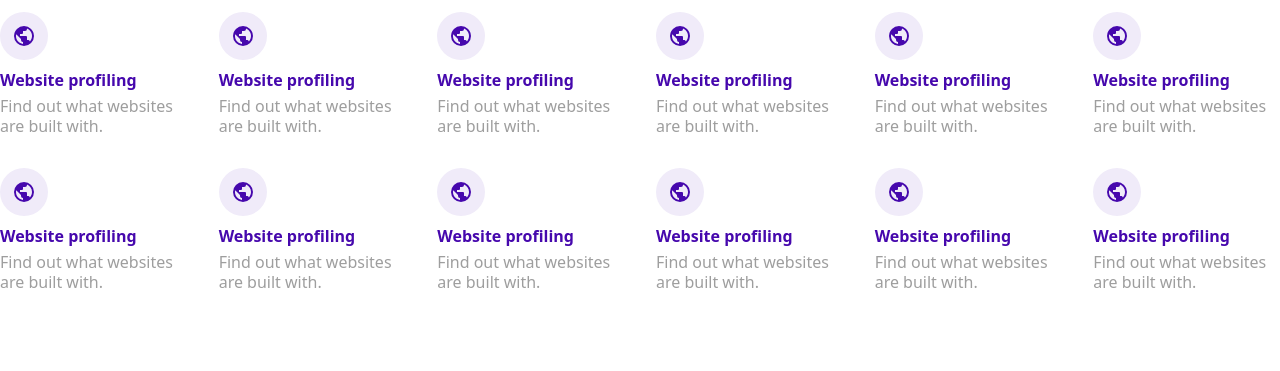
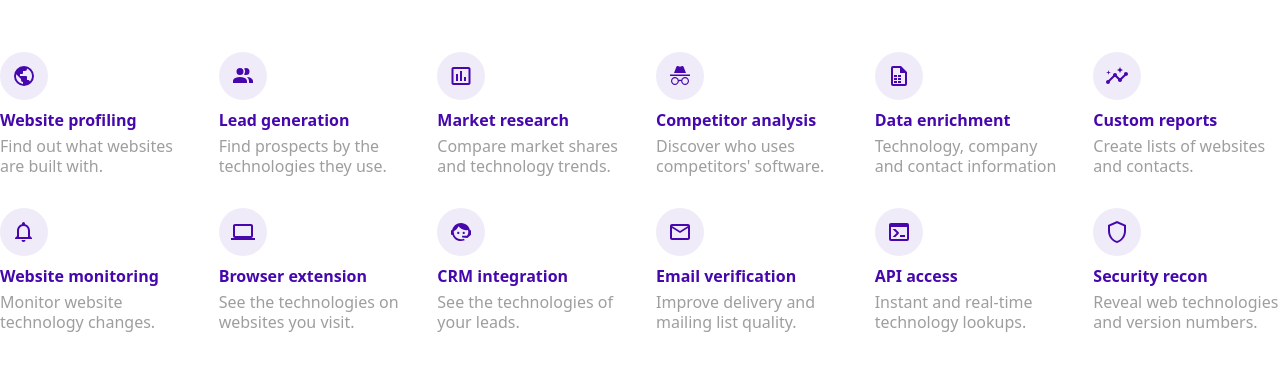
Before and after one commit to abdelilahelhaddad/wappalyzer, a website built with Vite: page index.html in a window 1280 px wide. Shown: the part 477-848 px from the top of the page. Built offline with nearby package versions, Linux system fonts and the light colour scheme.

Commit message:
:fire: :art: Create Main Section :sparkles: :globe_with_meridians:

```diff
--- a/index.html
+++ b/index.html
@@ -360,7 +360,7 @@
     <main class="lg:container lg:mx-auto py-10">
       <section class="mb-8">
         <div>
-          <p class="text-center mb-4 text-3xl font-medium text-w-gray-font">
+          <p class="text-center mb-14 text-3xl font-medium text-w-gray-font">
             Empower your sales and marketing teams
           </p>
         </div>
@@ -404,19 +404,19 @@
                   style="font-size: 24px; height: 24px; width: 24px"
                 >
                   <path
-                    d="M17.9,17.39C17.64,16.59 16.89,16 16,16H15V13A1,1 0 0,0 14,12H8V10H10A1,1 0 0,0 11,9V7H13A2,2 0 0,0 15,5V4.59C17.93,5.77 20,8.64 20,12C20,14.08 19.2,15.97 17.9,17.39M11,19.93C7.05,19.44 4,16.08 4,12C4,11.38 4.08,10.78 4.21,10.21L9,15V16A2,2 0 0,0 11,18M12,2A10,10 0 0,0 2,12A10,10 0 0,0 12,22A10,10 0 0,0 22,12A10,10 0 0,0 12,2Z"
+                    d="M16 17V19H2V17S2 13 9 13 16 17 16 17M12.5 7.5A3.5 3.5 0 1 0 9 11A3.5 3.5 0 0 0 12.5 7.5M15.94 13A5.32 5.32 0 0 1 18 17V19H22V17S22 13.37 15.94 13M15 4A3.39 3.39 0 0 0 13.07 4.59A5 5 0 0 1 13.07 10.41A3.39 3.39 0 0 0 15 11A3.5 3.5 0 0 0 15 4Z"
                   ></path>
                 </svg>
               </span>
             </div>
             <p id="empowerTitle" class="font-semibold mb-1 text-w-purple">
-              Website profiling
+              Lead generation
             </p>
             <p
               id="empowerText"
               class="font-extralight text-w-gray-light-font leading-tight"
             >
-              Find out what websites are built with.
+              Find prospects by the technologies they use.
             </p>
           </div>
           <div class="flex flex-col">
@@ -431,19 +431,19 @@
                   style="font-size: 24px; height: 24px; width: 24px"
                 >
                   <path
-                    d="M17.9,17.39C17.64,16.59 16.89,16 16,16H15V13A1,1 0 0,0 14,12H8V10H10A1,1 0 0,0 11,9V7H13A2,2 0 0,0 15,5V4.59C17.93,5.77 20,8.64 20,12C20,14.08 19.2,15.97 17.9,17.39M11,19.93C7.05,19.44 4,16.08 4,12C4,11.38 4.08,10.78 4.21,10.21L9,15V16A2,2 0 0,0 11,18M12,2A10,10 0 0,0 2,12A10,10 0 0,0 12,22A10,10 0 0,0 22,12A10,10 0 0,0 12,2Z"
+                    d="M9 17H7V10H9V17M13 17H11V7H13V17M17 17H15V13H17V17M19.5 19.1H4.5V5H19.5V19.1M19.5 3H4.5C3.4 3 2.5 3.9 2.5 5V19C2.5 20.1 3.4 21 4.5 21H19.5C20.6 21 21.5 20.1 21.5 19V5C21.5 3.9 20.6 3 19.5 3Z"
                   ></path>
                 </svg>
               </span>
             </div>
             <p id="empowerTitle" class="font-semibold mb-1 text-w-purple">
-              Website profiling
+              Market research
             </p>
             <p
               id="empowerText"
               class="font-extralight text-w-gray-light-font leading-tight"
             >
-              Find out what websites are built with.
+              Compare market shares and technology trends.
             </p>
           </div>
           <div class="flex flex-col">
@@ -458,19 +458,19 @@
                   style="font-size: 24px; height: 24px; width: 24px"
                 >
                   <path
-                    d="M17.9,17.39C17.64,16.59 16.89,16 16,16H15V13A1,1 0 0,0 14,12H8V10H10A1,1 0 0,0 11,9V7H13A2,2 0 0,0 15,5V4.59C17.93,5.77 20,8.64 20,12C20,14.08 19.2,15.97 17.9,17.39M11,19.93C7.05,19.44 4,16.08 4,12C4,11.38 4.08,10.78 4.21,10.21L9,15V16A2,2 0 0,0 11,18M12,2A10,10 0 0,0 2,12A10,10 0 0,0 12,22A10,10 0 0,0 22,12A10,10 0 0,0 12,2Z"
+                    d="M17.06 13C15.2 13 13.64 14.33 13.24 16.1C12.29 15.69 11.42 15.8 10.76 16.09C10.35 14.31 8.79 13 6.94 13C4.77 13 3 14.79 3 17C3 19.21 4.77 21 6.94 21C9 21 10.68 19.38 10.84 17.32C11.18 17.08 12.07 16.63 13.16 17.34C13.34 19.39 15 21 17.06 21C19.23 21 21 19.21 21 17C21 14.79 19.23 13 17.06 13M6.94 19.86C5.38 19.86 4.13 18.58 4.13 17S5.39 14.14 6.94 14.14C8.5 14.14 9.75 15.42 9.75 17S8.5 19.86 6.94 19.86M17.06 19.86C15.5 19.86 14.25 18.58 14.25 17S15.5 14.14 17.06 14.14C18.62 14.14 19.88 15.42 19.88 17S18.61 19.86 17.06 19.86M22 10.5H2V12H22V10.5M15.53 2.63C15.31 2.14 14.75 1.88 14.22 2.05L12 2.79L9.77 2.05L9.72 2.04C9.19 1.89 8.63 2.17 8.43 2.68L6 9H18L15.56 2.68L15.53 2.63Z"
                   ></path>
                 </svg>
               </span>
             </div>
             <p id="empowerTitle" class="font-semibold mb-1 text-w-purple">
-              Website profiling
+              Competitor analysis
             </p>
             <p
               id="empowerText"
               class="font-extralight text-w-gray-light-font leading-tight"
             >
-              Find out what websites are built with.
+              Discover who uses competitors' software.
             </p>
           </div>
           <div class="flex flex-col">
@@ -485,19 +485,19 @@
                   style="font-size: 24px; height: 24px; width: 24px"
                 >
                   <path
-                    d="M17.9,17.39C17.64,16.59 16.89,16 16,16H15V13A1,1 0 0,0 14,12H8V10H10A1,1 0 0,0 11,9V7H13A2,2 0 0,0 15,5V4.59C17.93,5.77 20,8.64 20,12C20,14.08 19.2,15.97 17.9,17.39M11,19.93C7.05,19.44 4,16.08 4,12C4,11.38 4.08,10.78 4.21,10.21L9,15V16A2,2 0 0,0 11,18M12,2A10,10 0 0,0 2,12A10,10 0 0,0 12,22A10,10 0 0,0 22,12A10,10 0 0,0 12,2Z"
+                    d="M14,2H6A2,2 0 0,0 4,4V20A2,2 0 0,0 6,22H18A2,2 0 0,0 20,20V8L14,2M18,20H6V4H13V9H18V20M10,13H7V11H10V13M14,13H11V11H14V13M10,16H7V14H10V16M14,16H11V14H14V16M10,19H7V17H10V19M14,19H11V17H14V19Z"
                   ></path>
                 </svg>
               </span>
             </div>
             <p id="empowerTitle" class="font-semibold mb-1 text-w-purple">
-              Website profiling
+              Data enrichment
             </p>
             <p
               id="empowerText"
               class="font-extralight text-w-gray-light-font leading-tight"
             >
-              Find out what websites are built with.
+              Technology, company and contact information
             </p>
           </div>
           <div class="flex flex-col">
@@ -512,19 +512,19 @@
                   style="font-size: 24px; height: 24px; width: 24px"
                 >
                   <path
-                    d="M17.9,17.39C17.64,16.59 16.89,16 16,16H15V13A1,1 0 0,0 14,12H8V10H10A1,1 0 0,0 11,9V7H13A2,2 0 0,0 15,5V4.59C17.93,5.77 20,8.64 20,12C20,14.08 19.2,15.97 17.9,17.39M11,19.93C7.05,19.44 4,16.08 4,12C4,11.38 4.08,10.78 4.21,10.21L9,15V16A2,2 0 0,0 11,18M12,2A10,10 0 0,0 2,12A10,10 0 0,0 12,22A10,10 0 0,0 22,12A10,10 0 0,0 12,2Z"
+                    d="M21 8C19.5 8 18.7 9.4 19.1 10.5L15.5 14.1C15.2 14 14.8 14 14.5 14.1L11.9 11.5C12.3 10.4 11.5 9 10 9C8.6 9 7.7 10.4 8.1 11.5L3.5 16C2.4 15.7 1 16.5 1 18C1 19.1 1.9 20 3 20C4.4 20 5.3 18.6 4.9 17.5L9.4 12.9C9.7 13 10.1 13 10.4 12.9L13 15.5C12.7 16.5 13.5 18 15 18C16.5 18 17.3 16.6 16.9 15.5L20.5 11.9C21.6 12.2 23 11.4 23 10C23 8.9 22.1 8 21 8M15 9L15.9 6.9L18 6L15.9 5.1L15 3L14.1 5.1L12 6L14.1 6.9L15 9M3.5 11L4 9L6 8.5L4 8L3.5 6L3 8L1 8.5L3 9L3.5 11Z"
                   ></path>
                 </svg>
               </span>
             </div>
             <p id="empowerTitle" class="font-semibold mb-1 text-w-purple">
-              Website profiling
+              Custom reports
             </p>
             <p
               id="empowerText"
               class="font-extralight text-w-gray-light-font leading-tight"
             >
-              Find out what websites are built with.
+              Create lists of websites and contacts.
             </p>
           </div>
           <div class="flex flex-col">
@@ -539,19 +539,19 @@
                   style="font-size: 24px; height: 24px; width: 24px"
                 >
                   <path
-                    d="M17.9,17.39C17.64,16.59 16.89,16 16,16H15V13A1,1 0 0,0 14,12H8V10H10A1,1 0 0,0 11,9V7H13A2,2 0 0,0 15,5V4.59C17.93,5.77 20,8.64 20,12C20,14.08 19.2,15.97 17.9,17.39M11,19.93C7.05,19.44 4,16.08 4,12C4,11.38 4.08,10.78 4.21,10.21L9,15V16A2,2 0 0,0 11,18M12,2A10,10 0 0,0 2,12A10,10 0 0,0 12,22A10,10 0 0,0 22,12A10,10 0 0,0 12,2Z"
+                    d="M16,17H7V10.5C7,8 9,6 11.5,6C14,6 16,8 16,10.5M18,16V10.5C18,7.43 15.86,4.86 13,4.18V3.5A1.5,1.5 0 0,0 11.5,2A1.5,1.5 0 0,0 10,3.5V4.18C7.13,4.86 5,7.43 5,10.5V16L3,18V19H20V18M11.5,22A2,2 0 0,0 13.5,20H9.5A2,2 0 0,0 11.5,22Z"
                   ></path>
                 </svg>
               </span>
             </div>
             <p id="empowerTitle" class="font-semibold mb-1 text-w-purple">
-              Website profiling
+              Website monitoring
             </p>
             <p
               id="empowerText"
               class="font-extralight text-w-gray-light-font leading-tight"
             >
-              Find out what websites are built with.
+              Monitor website technology changes.
             </p>
           </div>
           <div class="flex flex-col">
@@ -566,19 +566,19 @@
                   style="font-size: 24px; height: 24px; width: 24px"
                 >
                   <path
-                    d="M17.9,17.39C17.64,16.59 16.89,16 16,16H15V13A1,1 0 0,0 14,12H8V10H10A1,1 0 0,0 11,9V7H13A2,2 0 0,0 15,5V4.59C17.93,5.77 20,8.64 20,12C20,14.08 19.2,15.97 17.9,17.39M11,19.93C7.05,19.44 4,16.08 4,12C4,11.38 4.08,10.78 4.21,10.21L9,15V16A2,2 0 0,0 11,18M12,2A10,10 0 0,0 2,12A10,10 0 0,0 12,22A10,10 0 0,0 22,12A10,10 0 0,0 12,2Z"
+                    d="M4,6H20V16H4M20,18A2,2 0 0,0 22,16V6C22,4.89 21.1,4 20,4H4C2.89,4 2,4.89 2,6V16A2,2 0 0,0 4,18H0V20H24V18H20Z"
                   ></path>
                 </svg>
               </span>
             </div>
             <p id="empowerTitle" class="font-semibold mb-1 text-w-purple">
-              Website profiling
+              Browser extension
             </p>
             <p
               id="empowerText"
               class="font-extralight text-w-gray-light-font leading-tight"
             >
-              Find out what websites are built with.
+              See the technologies on websites you visit.
             </p>
           </div>
           <div class="flex flex-col">
@@ -593,19 +593,19 @@
                   style="font-size: 24px; height: 24px; width: 24px"
                 >
                   <path
-                    d="M17.9,17.39C17.64,16.59 16.89,16 16,16H15V13A1,1 0 0,0 14,12H8V10H10A1,1 0 0,0 11,9V7H13A2,2 0 0,0 15,5V4.59C17.93,5.77 20,8.64 20,12C20,14.08 19.2,15.97 17.9,17.39M11,19.93C7.05,19.44 4,16.08 4,12C4,11.38 4.08,10.78 4.21,10.21L9,15V16A2,2 0 0,0 11,18M12,2A10,10 0 0,0 2,12A10,10 0 0,0 12,22A10,10 0 0,0 22,12A10,10 0 0,0 12,2Z"
+                    d="M18.72,14.76C19.07,13.91 19.26,13 19.26,12C19.26,11.28 19.15,10.59 18.96,9.95C18.31,10.1 17.63,10.18 16.92,10.18C13.86,10.18 11.15,8.67 9.5,6.34C8.61,8.5 6.91,10.26 4.77,11.22C4.73,11.47 4.73,11.74 4.73,12A7.27,7.27 0 0,0 12,19.27C13.05,19.27 14.06,19.04 14.97,18.63C15.54,19.72 15.8,20.26 15.78,20.26C14.14,20.81 12.87,21.08 12,21.08C9.58,21.08 7.27,20.13 5.57,18.42C4.53,17.38 3.76,16.11 3.33,14.73H2V10.18H3.09C3.93,6.04 7.6,2.92 12,2.92C14.4,2.92 16.71,3.87 18.42,5.58C19.69,6.84 20.54,8.45 20.89,10.18H22V14.67H22V14.69L22,14.73H21.94L18.38,18L13.08,17.4V15.73H17.91L18.72,14.76M9.27,11.77C9.57,11.77 9.86,11.89 10.07,12.11C10.28,12.32 10.4,12.61 10.4,12.91C10.4,13.21 10.28,13.5 10.07,13.71C9.86,13.92 9.57,14.04 9.27,14.04C8.64,14.04 8.13,13.54 8.13,12.91C8.13,12.28 8.64,11.77 9.27,11.77M14.72,11.77C15.35,11.77 15.85,12.28 15.85,12.91C15.85,13.54 15.35,14.04 14.72,14.04C14.09,14.04 13.58,13.54 13.58,12.91A1.14,1.14 0 0,1 14.72,11.77Z"
                   ></path>
                 </svg>
               </span>
             </div>
             <p id="empowerTitle" class="font-semibold mb-1 text-w-purple">
-              Website profiling
+              CRM integration
             </p>
             <p
               id="empowerText"
               class="font-extralight text-w-gray-light-font leading-tight"
             >
-              Find out what websites are built with.
+              See the technologies of your leads.
             </p>
           </div>
           <div class="flex flex-col">
@@ -620,19 +620,19 @@
                   style="font-size: 24px; height: 24px; width: 24px"
                 >
                   <path
-                    d="M17.9,17.39C17.64,16.59 16.89,16 16,16H15V13A1,1 0 0,0 14,12H8V10H10A1,1 0 0,0 11,9V7H13A2,2 0 0,0 15,5V4.59C17.93,5.77 20,8.64 20,12C20,14.08 19.2,15.97 17.9,17.39M11,19.93C7.05,19.44 4,16.08 4,12C4,11.38 4.08,10.78 4.21,10.21L9,15V16A2,2 0 0,0 11,18M12,2A10,10 0 0,0 2,12A10,10 0 0,0 12,22A10,10 0 0,0 22,12A10,10 0 0,0 12,2Z"
+                    d="M22 6C22 4.9 21.1 4 20 4H4C2.9 4 2 4.9 2 6V18C2 19.1 2.9 20 4 20H20C21.1 20 22 19.1 22 18V6M20 6L12 11L4 6H20M20 18H4V8L12 13L20 8V18Z"
                   ></path>
                 </svg>
               </span>
             </div>
             <p id="empowerTitle" class="font-semibold mb-1 text-w-purple">
-              Website profiling
+              Email verification
             </p>
             <p
               id="empowerText"
               class="font-extralight text-w-gray-light-font leading-tight"
             >
-              Find out what websites are built with.
+              Improve delivery and mailing list quality.
             </p>
           </div>
           <div class="flex flex-col">
@@ -647,19 +647,19 @@
                   style="font-size: 24px; height: 24px; width: 24px"
                 >
                   <path
-                    d="M17.9,17.39C17.64,16.59 16.89,16 16,16H15V13A1,1 0 0,0 14,12H8V10H10A1,1 0 0,0 11,9V7H13A2,2 0 0,0 15,5V4.59C17.93,5.77 20,8.64 20,12C20,14.08 19.2,15.97 17.9,17.39M11,19.93C7.05,19.44 4,16.08 4,12C4,11.38 4.08,10.78 4.21,10.21L9,15V16A2,2 0 0,0 11,18M12,2A10,10 0 0,0 2,12A10,10 0 0,0 12,22A10,10 0 0,0 22,12A10,10 0 0,0 12,2Z"
+                    d="M20,19V7H4V19H20M20,3A2,2 0 0,1 22,5V19A2,2 0 0,1 20,21H4A2,2 0 0,1 2,19V5C2,3.89 2.9,3 4,3H20M13,17V15H18V17H13M9.58,13L5.57,9H8.4L11.7,12.3C12.09,12.69 12.09,13.33 11.7,13.72L8.42,17H5.59L9.58,13Z"
                   ></path>
                 </svg>
               </span>
             </div>
             <p id="empowerTitle" class="font-semibold mb-1 text-w-purple">
-              Website profiling
+              API access
             </p>
             <p
               id="empowerText"
               class="font-extralight text-w-gray-light-font leading-tight"
             >
-              Find out what websites are built with.
+              Instant and real-time technology lookups.
             </p>
           </div>
           <div class="flex flex-col">
@@ -674,19 +674,19 @@
                   style="font-size: 24px; height: 24px; width: 24px"
                 >
                   <path
-                    d="M17.9,17.39C17.64,16.59 16.89,16 16,16H15V13A1,1 0 0,0 14,12H8V10H10A1,1 0 0,0 11,9V7H13A2,2 0 0,0 15,5V4.59C17.93,5.77 20,8.64 20,12C20,14.08 19.2,15.97 17.9,17.39M11,19.93C7.05,19.44 4,16.08 4,12C4,11.38 4.08,10.78 4.21,10.21L9,15V16A2,2 0 0,0 11,18M12,2A10,10 0 0,0 2,12A10,10 0 0,0 12,22A10,10 0 0,0 22,12A10,10 0 0,0 12,2Z"
+                    d="M21,11C21,16.55 17.16,21.74 12,23C6.84,21.74 3,16.55 3,11V5L12,1L21,5V11M12,21C15.75,20 19,15.54 19,11.22V6.3L12,3.18L5,6.3V11.22C5,15.54 8.25,20 12,21Z"
                   ></path>
                 </svg>
               </span>
             </div>
             <p id="empowerTitle" class="font-semibold mb-1 text-w-purple">
-              Website profiling
+              Security recon
             </p>
             <p
               id="empowerText"
               class="font-extralight text-w-gray-light-font leading-tight"
             >
-              Find out what websites are built with.
+              Reveal web technologies and version numbers.
             </p>
           </div>
         </div>
```
